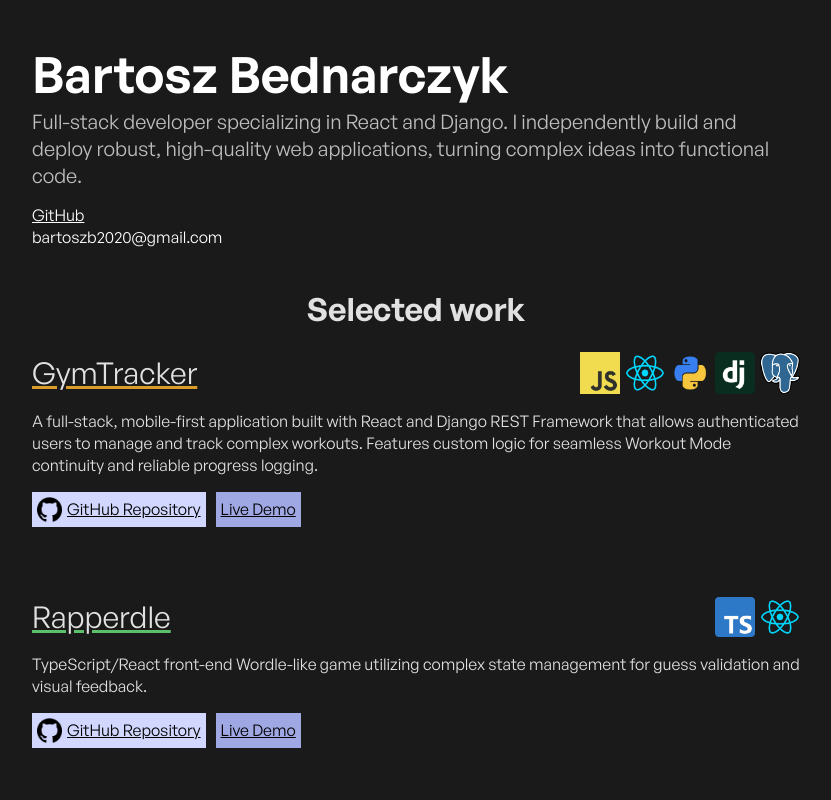
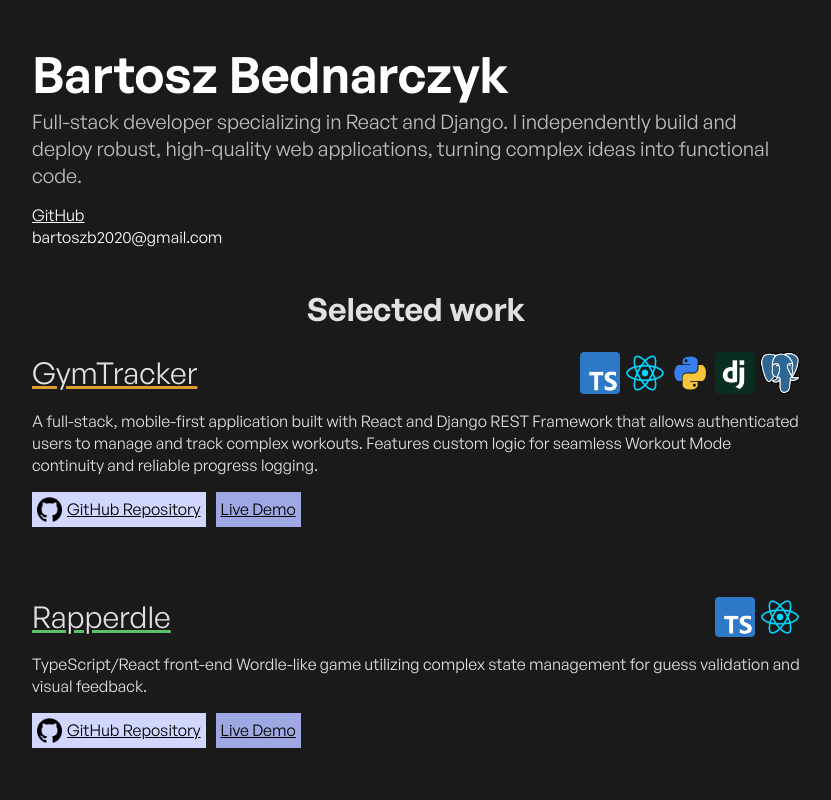
Before and after one commit to bartoszb0/portfolio, a React (Vite) app: page / in a window 1280 px wide. Shown: the top 800 px of the page, without its empty margins (224-1055 px from the left). Built offline with nearby package versions, Linux system fonts and the light colour scheme; the HTML template or start-up script is replaced by a standard one.

Commit message:
changed gymtracker description

```diff
--- a/src/components/SelectedWork.tsx
+++ b/src/components/SelectedWork.tsx
@@ -12,10 +12,10 @@ export default function SelectedWork() {
             description={
               "A full-stack, mobile-first application built with React and Django REST Framework that allows authenticated users to manage and track complex workouts. Features custom logic for seamless Workout Mode continuity and reliable progress logging."
             }
-            github={"https://github.com/bartoszb0/GymTrackerBackend"}
-            demo={"https://gymtracker-7lua.onrender.com/"}
+            github={"https://github.com/bartoszb0/GymTrackerFrontendRebuilt"}
+            demo={"https://gymtracker-m6d3.onrender.com/"}
             technologies={[
-              "Javascript",
+              "Typescript",
               "React",
               "Python",
               "Django",
```
